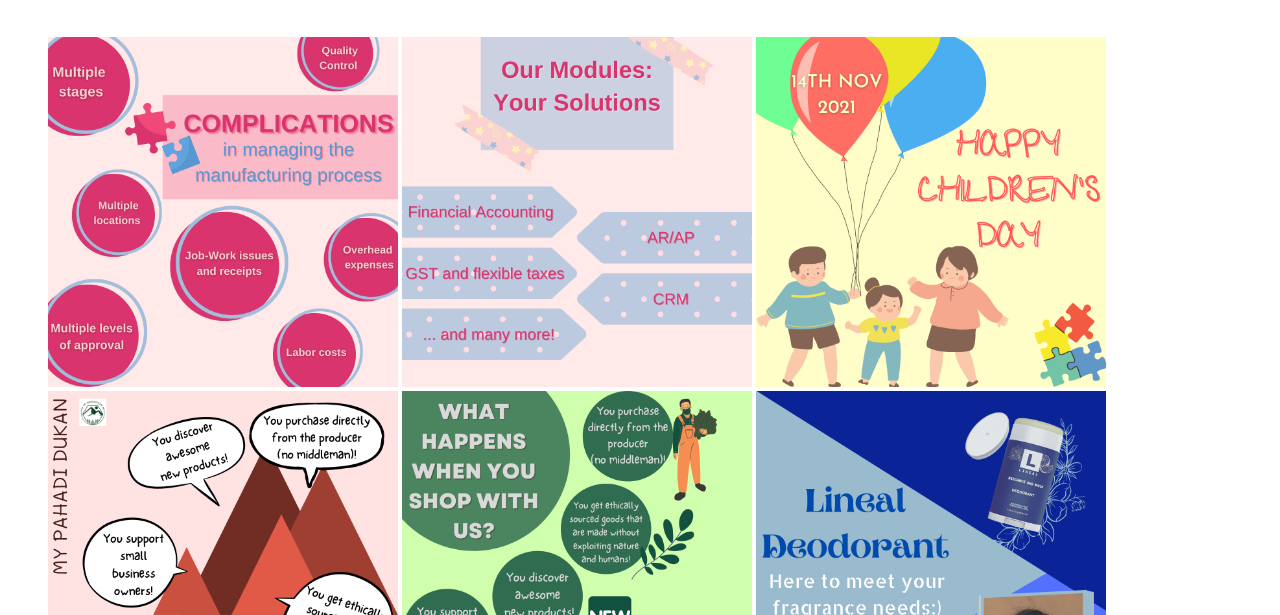
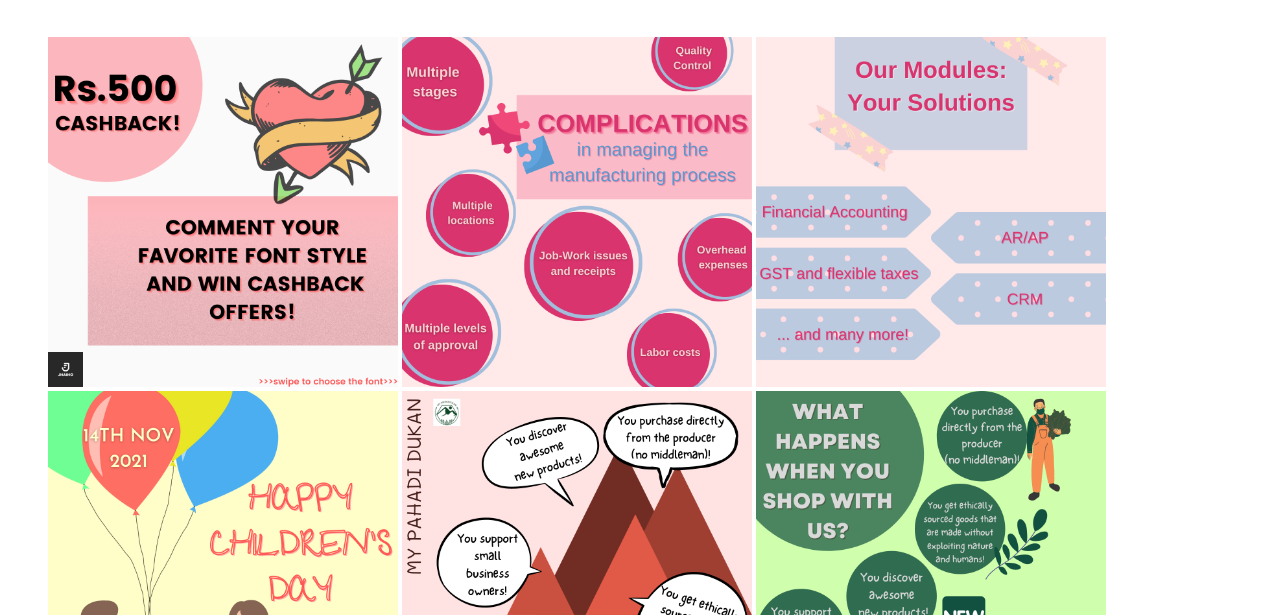
Before and after one commit to ashneeeet/social-media-post-designs-backstory, a plain HTML site: page index.html in a window 1280 px wide. Shown: the part 185-800 px from the top of the page. Drawn offline with Linux system fonts and the light colour scheme.

Commit message:
Update index.html

```diff
--- a/index.html
+++ b/index.html
@@ -30,6 +30,7 @@
     <ul>
 
         <li>
+            <img src="COMMENT YOUR FAVORITE FONT STYLE AND WIN CASHBACK OFFERS.png"width="350px"height="350px">
             <img src="complications in manufacturing.png"width="350px"height="350px">
             <img src="solutions for manufacturing.png"width="350px"height="350px">
             <img src="children's day post.png"width="350px"height="350px">
```
